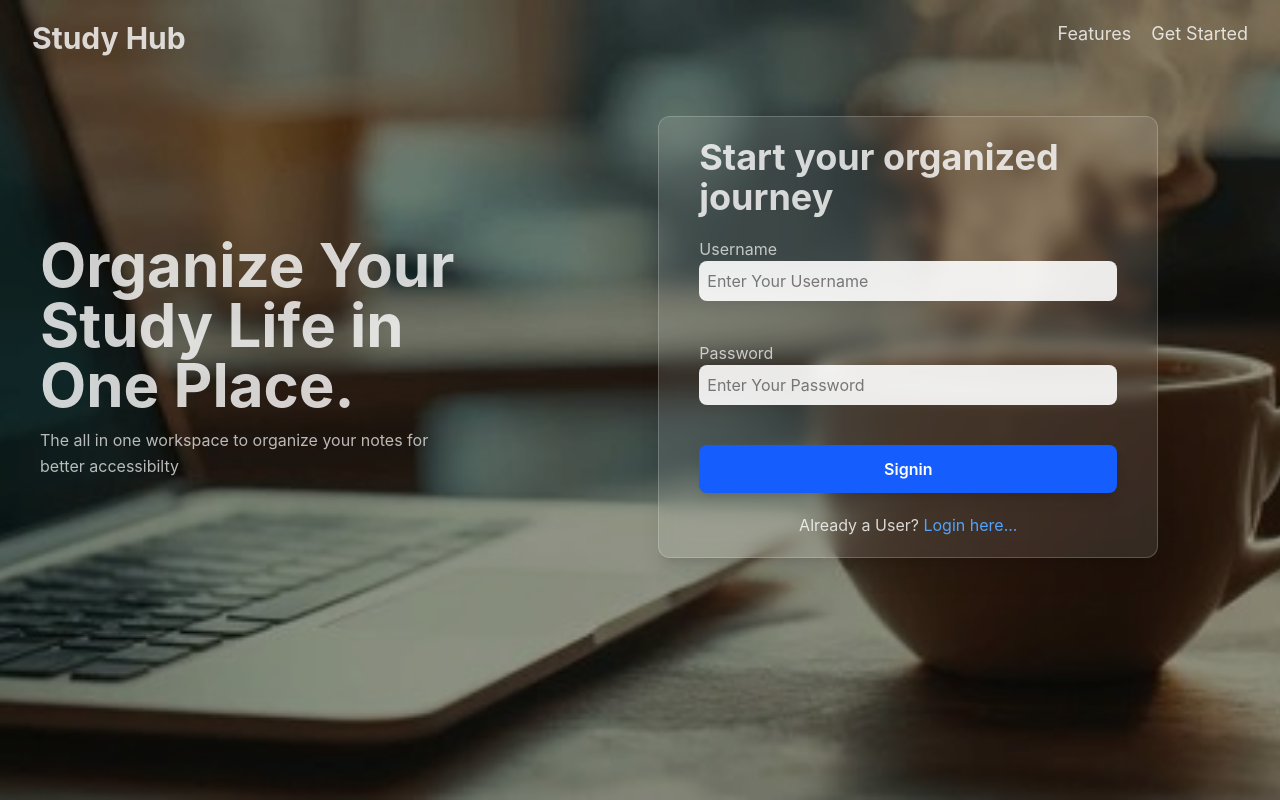
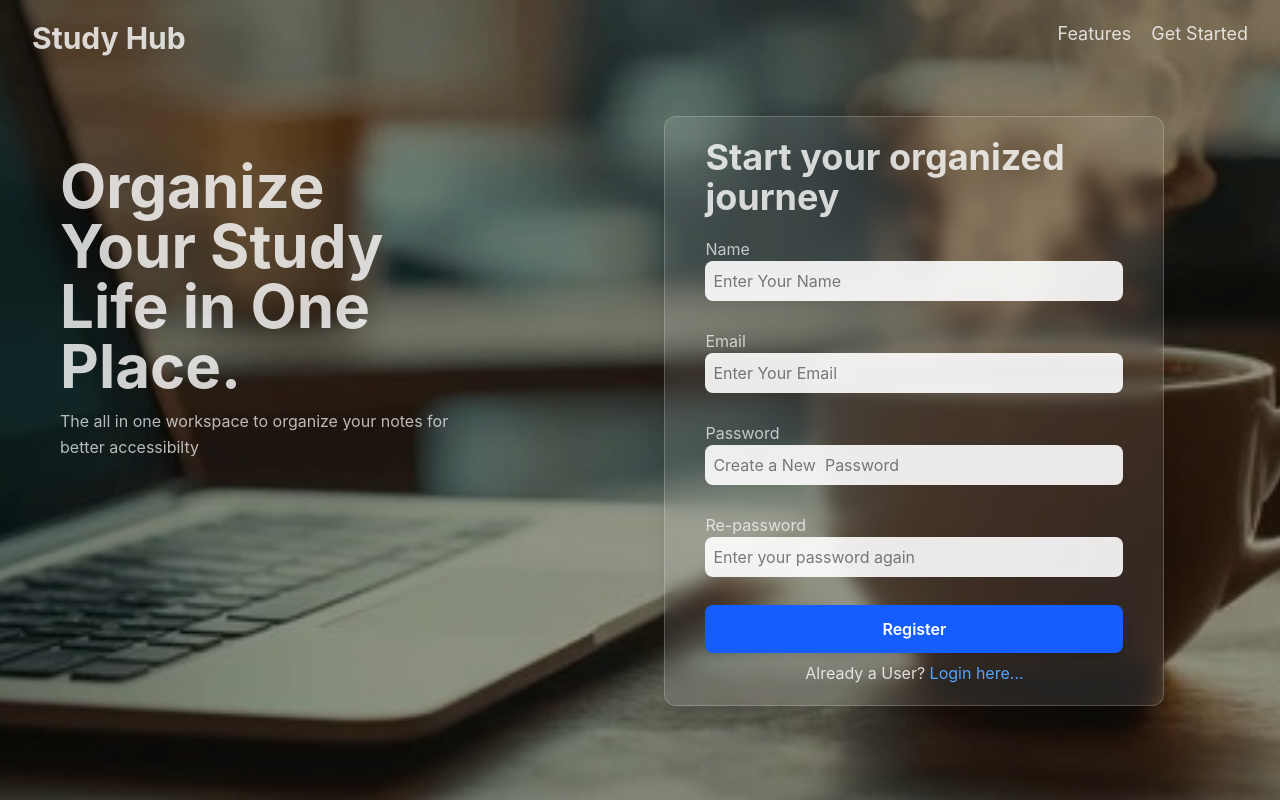
Before and after one commit to Raj-Praj/Study-Hub-App, a React (Vite) app: page /register in a window 1280 px wide. Built offline with nearby package versions, Linux system fonts and the light colour scheme.

Commit message:
validation of login and register form of landing page done

```diff
--- a/src/pages/Landing/ContentLayout.tsx
+++ b/src/pages/Landing/ContentLayout.tsx
@@ -4,10 +4,10 @@ import HeroContent from "./components/HeroSection";
 
 export default function ContentWrapper(){
     return(
-        <section className="w-full flex gap-10 relative">
+        <section className="w-full flex gap-10 relative items-start ">
 
 
-             <div className="w-2/5 flex  justify-center px-10 items-start text-left  flex-col ">
+             <div className="w-2/5 flex  justify-center px-10 items-start ml-5 text-left  flex-col ">
 
                   <HeroContent/>
 
--- a/src/pages/Landing/LoginForm.tsx
+++ b/src/pages/Landing/LoginForm.tsx
@@ -11,6 +11,8 @@ const LoginSchema=z.object({
     rememberMe:z.boolean()
 })
 type LoginCredentials=z.infer<typeof LoginSchema>
+
+
 
 export default function LoginForm(){
     const{control,handleSubmit,formState:{errors}}=useForm<LoginCredentials>({
@@ -32,7 +34,7 @@ const LoginApiCaller=(data:LoginCredentials)=>{
     <>
 
             <form
-                 className="w-full flex  flex-col gap-3 items-center"
+                 className="w-full flex  flex-col gap-2 items-center"
                   onSubmit={handleSubmit(LoginApiCaller)}
              >
                  <div className="flex flex-col w-full">
--- a/src/pages/Landing/RegisterForm.tsx
+++ b/src/pages/Landing/RegisterForm.tsx
@@ -3,24 +3,41 @@ import z from "zod"
 import { InputField } from "./components/form/input"
 import FormLabel from "./components/form/label"
 import { Link } from "react-router"
+import FormButton from "./components/form/button"
+import { zodResolver } from "@hookform/resolvers/zod"
 
-const LoginSchema=z.object({
-    username:z.string(),
+const RegisterSchema=z.object({
+    name:z.string().max(40).trim().nonempty(),
+    email:z.email().nonempty(),
     password:z.string()
+            .regex(/[a-z]/,"Password should contain atleast one small letter")
+            .regex(/[A-Z]/,"Include a Capital letter too")
+            .regex(/[0-9]/,"How about adding a Number?")
+            .min(8,"Password should be atleast 8 characters long")
+            .max(30,"Password should be atmost of 30 characters long only"),
+    cpassword:z.string().nonempty()
+}).refine((val)=>val.password===val.cpassword,{
+    message:"Re-password should match with above Password",
+    path:['cpassword']
 })
-type LoginCredentials=z.infer<typeof LoginSchema>
+
+
+type RegisterCredentials=z.infer<typeof RegisterSchema>
 
 export default function RegisterForm(){
-    const{control,handleSubmit,formState:{errors}}=useForm<LoginCredentials>({
+    const{control,handleSubmit,formState:{errors}}=useForm<RegisterCredentials>({
         defaultValues:{
-            username:"",
-            password:""
+            name:"",
+            email:"",
+            password:"",
+            cpassword:"",
 
-        },
+
+        },resolver:zodResolver(RegisterSchema)
 
     },
 )
-const LoginApiCaller=(data:LoginCredentials)=>{
+const UserRegisterCaller=(data:RegisterCredentials)=>{
     console.log(data)
 
 }
@@ -28,24 +45,34 @@ const LoginApiCaller=(data:LoginCredentials)=>{
     <>
 
             <form
-                 className="w-full flex  flex-col gap-5 items-center"
-                  onSubmit={handleSubmit(LoginApiCaller)}
+                 className="w-full flex  flex-col gap-2 items-center"
+                  onSubmit={handleSubmit(UserRegisterCaller)}
              >
-                 <div className="flex flex-col w-full">
-                        <FormLabel>Username</FormLabel>
-                        <InputField control={control} name="username" type="text" placeholder="Enter Your Username"/>
+                 <div className="flex flex-col w-full ">
+                        <FormLabel>Name</FormLabel>
+                        <InputField errorMsg={errors?.name?.message} control={control} name="name" type="text" placeholder="Enter Your Name"/>
                  </div>
 
-                 <div className="flex flex-col w-full">
+                <div className="flex flex-col w-full ">
+                        <FormLabel>Email</FormLabel>
+                        <InputField errorMsg={errors?.email?.message} control={control} name="email" type="email" placeholder="Enter Your Email"/>
+                 </div>
+
+                 <div className="flex flex-col w-full ">
                     <FormLabel>Password</FormLabel>
-                    <InputField control={control} name="password" type="password" placeholder="Enter Your Password"/>
+                    <InputField errorMsg={errors?.password?.message} control={control} name="password" type="password" placeholder="Create a New  Password"/>
+                 </div>
+
+
+                 <div className="flex flex-col w-full ">
+                    <FormLabel>Re-password</FormLabel>
+                    <InputField  errorMsg={errors?.cpassword?.message} control={control} name="cpassword" type="password" placeholder="Enter your password again"/>
                  </div>
 
 
 
-
                     <div className="w-full flex justify-center">
-                             <button className="w-full p-3 rounded-lg bg-blue-600 hover:bg-blue-700 text-white font-semibold transition duration-200 shadow-lg">Signin</button>
+                             <FormButton type="submit" className="w-full p-3 rounded-lg bg-blue-600 hover:bg-blue-700 text-white font-semibold transition duration-200 shadow-lg">Register</FormButton>
                     </div>
 
                     <div>
--- a/src/pages/Landing/components/HeroSection.tsx
+++ b/src/pages/Landing/components/HeroSection.tsx
@@ -3,7 +3,7 @@
 export default function HeroContent(){
     return(
         <>
-                <h1 className="font-bold text-6xl mt-20 text-white/80">
+                <h1 className="font-bold text-6xl mt-20  text-white/80">
                      Organize  Your Study Life in One Place.
                 </h1>
                 <span className="mt-3 text-white/70 max-w-md leading-relaxed">
```
